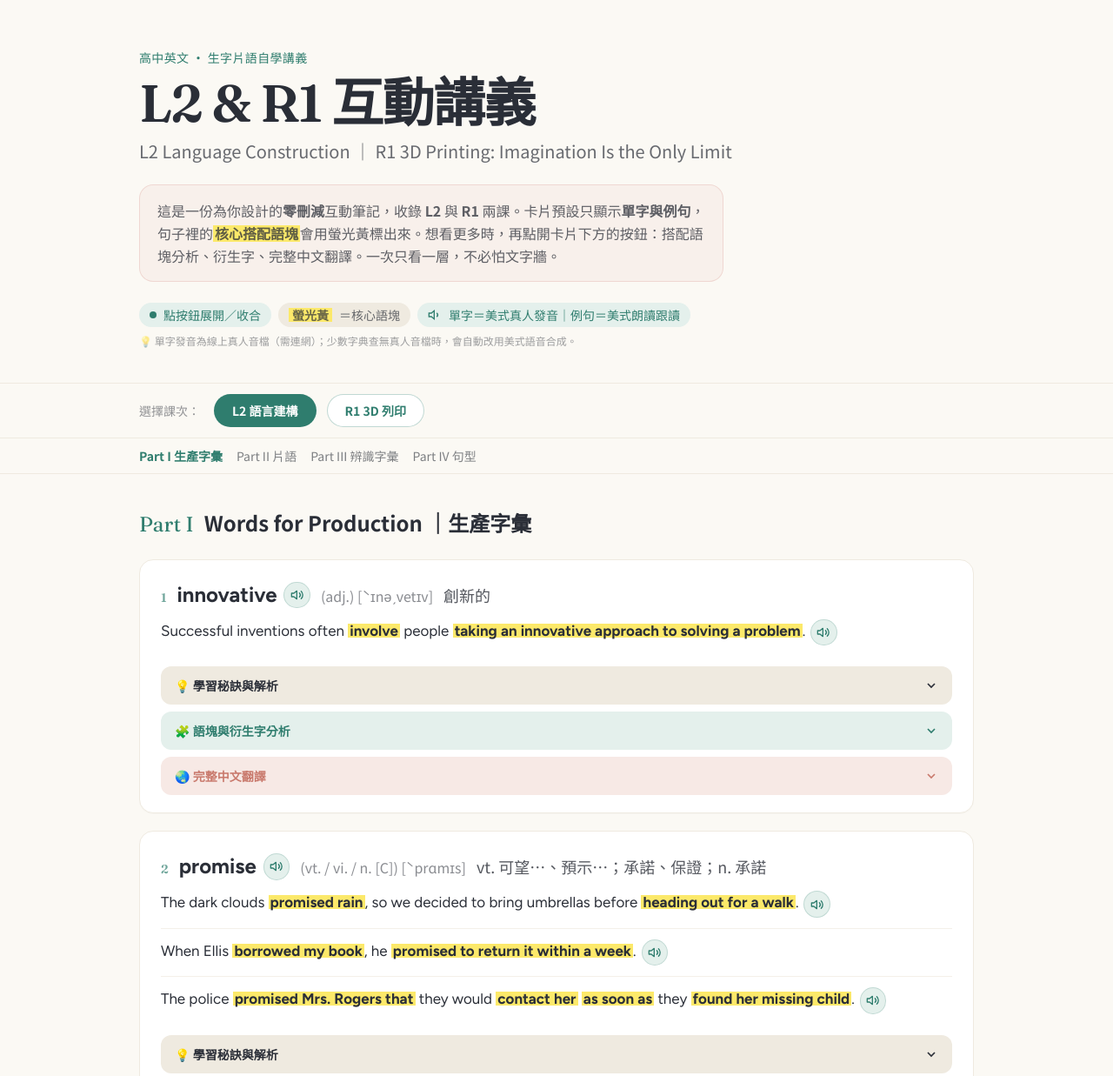
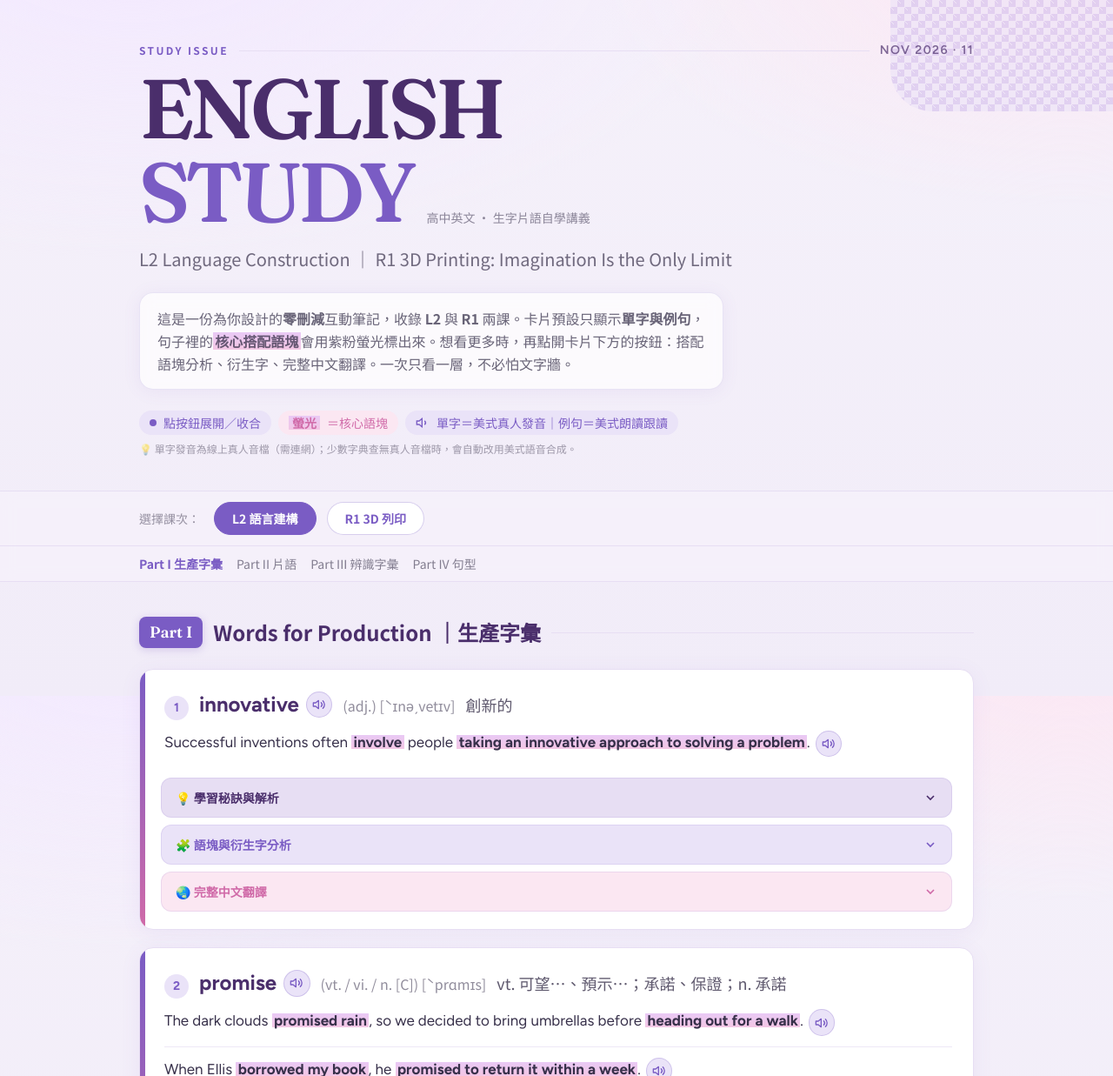
Before and after one commit to ROUYI-112/B3L2R1, a plain HTML site: page index.html in a window 1280 px wide. Shown: the top 1237 px of the page at 87% size. Drawn offline with nearby package versions, Linux system fonts and the light colour scheme.

Commit message:
Update index.html

```diff
--- a/index.html
+++ b/index.html
@@ -13,16 +13,18 @@ tailwind.config = {
   theme: {
     extend: {
       colors: {
-        ink: '#2A2E37',
-        paper: '#FBF9F4',
+        /* names kept from original theme; recoloured to a lavender / purple NYLON palette */
+        ink: '#37304A',        /* deep plum-grey text */
+        paper: '#F5F1FA',      /* soft lavender paper */
         card: '#FFFFFF',
-        teal: '#2F7D6E',
-        tealsoft: '#E4F0EC',
-        rose: '#C97A6D',
-        rosesoft: '#F7E9E5',
-        band: '#EFEAE0',
-        indigo: '#4C5B8A',
-        indigosoft: '#E7EAF3',
+        teal: '#7A5CC4',       /* primary = violet (was teal) */
+        tealsoft: '#EAE3F8',   /* violet tint */
+        rose: '#D06AA8',       /* accent = magenta-pink (was terracotta) */
+        rosesoft: '#FBE7F2',   /* pink tint */
+        band: '#E7DEF3',       /* dividers / soft bands */
+        indigo: '#5647A0',
+        indigosoft: '#E7E2F5',
+        plum: '#4A2E6B',       /* headline purple, matches NYLON logo */
       },
       fontFamily: {
         display: ['Fraunces', 'Noto Sans TC', 'serif'],
@@ -35,12 +37,20 @@ tailwind.config = {
 </script>
 <style>
   html { scroll-behavior: smooth; }
-  body { background:#FBF9F4; color:#2A2E37; }
+  body {
+    color:#37304A;
+    background:
+      radial-gradient(1200px 600px at 12% -8%, #F3E9FF 0%, rgba(243,233,255,0) 60%),
+      radial-gradient(1000px 520px at 96% -6%, #FCE7F3 0%, rgba(252,231,243,0) 55%),
+      linear-gradient(180deg, #F5F1FA 0%, #F1ECF8 100%);
+    background-attachment: fixed;
+  }
+  /* highlighter — violet→pink glow, matches NYLON cover */
   .chunk {
-    background: linear-gradient(180deg, transparent 12%, #FCE96A 12%, #FCE96A 90%, transparent 90%);
+    background: linear-gradient(180deg, transparent 10%, #E9C9F5 10%, #F3C6E4 92%, transparent 92%);
     font-weight: 700;
-    padding: 0 .12em;
-    border-radius: 2px;
+    padding: 0 .14em;
+    border-radius: 3px;
   }
   .en { font-family:'Figtree','Noto Sans TC',sans-serif; line-height:1.75; }
   .zh { font-family:'Noto Sans TC',sans-serif; line-height:2.0; }
@@ -51,53 +61,96 @@ tailwind.config = {
   details > summary { list-style:none; }
   details > summary::-webkit-details-marker { display:none; }
   @media (prefers-reduced-motion: reduce){ .panel{transition:none;} .chev{transition:none;} html{scroll-behavior:auto;} }
-  .navlink.active { color:#2F7D6E; font-weight:700; }
-  ::selection { background:#FCE96A; }
+  .navlink.active { color:#7A5CC4; font-weight:700; }
+  ::selection { background:#E9C9F5; color:#37304A; }
+
+  /* houndstooth texture (the cover's hat pattern) for hero + section labels */
+  .houndstooth{
+    background-color:#EAE3F8;
+    background-image:
+      linear-gradient(45deg, #cbb6ec 25%, transparent 25%, transparent 75%, #cbb6ec 75%),
+      linear-gradient(45deg, #cbb6ec 25%, transparent 25%, transparent 75%, #cbb6ec 75%);
+    background-size:16px 16px;
+    background-position:0 0, 8px 8px;
+    opacity:.5;
+  }
 
   .speak-btn{
     display:inline-flex; align-items:center; justify-content:center;
     width:1.9rem; height:1.9rem; flex:0 0 auto;
     border-radius:9999px; cursor:pointer;
-    background:#E4F0EC; color:#2F7D6E; border:1px solid rgba(47,125,110,.2);
+    background:#EAE3F8; color:#7A5CC4; border:1px solid rgba(122,92,196,.25);
     transition:background .15s, transform .1s; vertical-align:middle;
   }
-  .speak-btn:hover{ background:#d4e8e1; }
+  .speak-btn:hover{ background:#ddd0f4; }
   .speak-btn:active{ transform:scale(.92); }
-  .speak-btn.playing{ background:#2F7D6E; color:#fff; }
-  .speak-btn.loading{ background:#E4F0EC; color:#2F7D6E; }
+  .speak-btn.playing{ background:#7A5CC4; color:#fff; }
+  .speak-btn.loading{ background:#EAE3F8; color:#7A5CC4; }
   .speak-btn .ico-spin{ animation:spin .8s linear infinite; }
   @keyframes spin{ to{ transform:rotate(360deg); } }
   .speak-btn svg{ width:1rem; height:1rem; }
-  .speak-btn:focus-visible{ outline:2px solid #2F7D6E; outline-offset:2px; }
+  .speak-btn:focus-visible{ outline:2px solid #7A5CC4; outline-offset:2px; }
   .rw{ border-radius:3px; padding:0 .04em; transition:background .06s; }
-  .rw.spoken{ background:#FCE96A; box-shadow:0 0 0 2px #FCE96A; }
+  .rw.spoken{ background:#E9C9F5; box-shadow:0 0 0 2px #E9C9F5; }
   .say{ display:inline; }
   @media (prefers-reduced-motion: reduce){ .speak-btn{transition:none;} .rw{transition:none;} }
 
   /* lesson tab switch */
   .lesson-tab{ transition:all .2s; }
-  .lesson-tab.active{ background:#2F7D6E; color:#fff; }
+  .lesson-tab.active{ background:#7A5CC4; color:#fff; border-color:#7A5CC4 !important; }
   .lesson-pane[hidden]{ display:none; }
+
+  /* NYLON-style display headline */
+  .nylon-title{
+    font-family:'Fraunces','Noto Sans TC',serif;
+    font-weight:600; letter-spacing:-.02em; color:#4A2E6B;
+  }
+
+  /* ---- hard fallbacks for JS-injected UI (independent of CDN scan timing) ---- */
+  .acc-btn{ border:1px solid rgba(122,92,196,.12); }
+  .acc-btn .chev{ width:1rem; height:1rem; }
+  /* colour the three accordion button variants explicitly */
+  .acc-btn.bg-band{ background:#E7DEF3 !important; color:#4A2E6B !important; }
+  .acc-btn.bg-tealsoft{ background:#EAE3F8 !important; color:#7A5CC4 !important; }
+  .acc-btn.bg-rosesoft{ background:#FBE7F2 !important; color:#D06AA8 !important; }
+  /* soft inner panels */
+  .panel .bg-tealsoft\/50{ background:rgba(234,227,248,.55) !important; }
+  .panel .bg-rosesoft\/40{ background:rgba(251,231,242,.5) !important; }
+  .panel .bg-band\/60{ background:rgba(231,222,243,.6) !important; }
+  /* section Part chip + speak buttons rely on these even before CDN paints */
+  h2 ~ span, .section-chip{ }
+  .en.bg-teal, .bg-teal.rounded-lg{ background:#7A5CC4 !important; color:#fff !important; }
 </style>
 </head>
 <body class="font-sans antialiased">
 
-<!-- ===== HERO ===== -->
+<!-- ===== HERO (NYLON-cover style) ===== -->
 <header class="relative overflow-hidden border-b border-band">
-  <div class="max-w-5xl mx-auto px-5 sm:px-8 pt-14 pb-10">
-    <p class="zh text-teal font-medium tracking-wide text-sm mb-3">高中英文 · 生字片語自學講義</p>
-    <h1 class="font-display text-4xl sm:text-6xl font-semibold leading-[1.05] tracking-tight">
-      L2 &amp; R1 互動講義
+  <!-- houndstooth accent strip top-right -->
+  <div class="houndstooth absolute top-0 right-0 w-40 sm:w-64 h-24 sm:h-32 rounded-bl-[3rem] pointer-events-none"></div>
+  <div class="max-w-5xl mx-auto px-5 sm:px-8 pt-12 pb-10 relative">
+    <div class="flex items-center gap-3 mb-2">
+      <span class="zh text-teal font-semibold tracking-[.2em] text-xs uppercase">Study Issue</span>
+      <span class="h-px flex-1 bg-band"></span>
+      <span class="en text-plum/70 font-semibold text-sm tracking-widest">NOV 2026 · 11</span>
+    </div>
+    <h1 class="nylon-title text-6xl sm:text-8xl leading-[.9] tracking-tighter">
+      ENGLISH
     </h1>
-    <p class="zh text-lg sm:text-xl text-ink/70 mt-3">L2 Language Construction ｜ R1 3D Printing: Imagination Is the Only Limit</p>
-    <div class="zh mt-6 max-w-2xl text-ink/75 leading-relaxed bg-rosesoft/60 border border-rose/20 rounded-2xl px-5 py-4">
-      這是一份為你設計的<strong>零刪減</strong>互動筆記，收錄 <strong>L2</strong> 與 <strong>R1</strong> 兩課。卡片預設只顯示<strong>單字與例句</strong>，句子裡的<span class="chunk">核心搭配語塊</span>會用螢光黃標出來。想看更多時，再點開卡片下方的按鈕：搭配語塊分析、衍生字、完整中文翻譯。一次只看一層，不必怕文字牆。
+    <div class="flex items-end gap-4 flex-wrap">
+      <h1 class="nylon-title text-6xl sm:text-8xl leading-[.9] tracking-tighter text-teal">STUDY</h1>
+      <p class="zh text-ink/55 text-sm mb-2">高中英文 · 生字片語自學講義</p>
+    </div>
+    <p class="zh text-lg sm:text-xl text-ink/70 mt-4">L2 Language Construction ｜ R1 3D Printing: Imagination Is the Only Limit</p>
+
+    <div class="zh mt-6 max-w-2xl text-ink/75 leading-relaxed bg-white/70 backdrop-blur border border-teal/15 rounded-2xl px-5 py-4 shadow-[0_2px_20px_rgba(122,92,196,.08)]">
+      這是一份為你設計的<strong>零刪減</strong>互動筆記，收錄 <strong>L2</strong> 與 <strong>R1</strong> 兩課。卡片預設只顯示<strong>單字與例句</strong>，句子裡的<span class="chunk">核心搭配語塊</span>會用紫粉螢光標出來。想看更多時，再點開卡片下方的按鈕：搭配語塊分析、衍生字、完整中文翻譯。一次只看一層，不必怕文字牆。
     </div>
     <div class="mt-6 flex flex-wrap gap-2 text-sm zh">
       <span class="inline-flex items-center gap-2 bg-tealsoft text-teal rounded-full px-3 py-1"><span class="w-2 h-2 rounded-full bg-teal"></span>點按鈕展開／收合</span>
-      <span class="inline-flex items-center gap-2 bg-band text-ink/70 rounded-full px-3 py-1"><span class="chunk px-1">螢光黃</span>＝核心語塊</span>
+      <span class="inline-flex items-center gap-2 bg-rosesoft text-rose rounded-full px-3 py-1"><span class="chunk px-1">螢光</span>＝核心語塊</span>
       <span class="inline-flex items-center gap-2 bg-tealsoft text-teal rounded-full px-3 py-1">
-        <svg viewBox="0 0 24 24" fill="none" stroke="currentColor" stroke-width="2" class="w-4 h-4"><path d="M11 5 6 9H2v6h4l5 4V5z"/><path d="M15.5 8.5a5 5 0 0 1 0 7"/></svg>
+        <svg viewBox="0 0 24 24" fill="none" stroke="currentColor" stroke-width="2" class="w-4 h-4" style="width:1rem;height:1rem;flex:0 0 auto"><path d="M11 5 6 9H2v6h4l5 4V5z"/><path d="M15.5 8.5a5 5 0 0 1 0 7"/></svg>
         單字＝美式真人發音｜例句＝美式朗讀跟讀
       </span>
     </div>
@@ -123,33 +176,37 @@ tailwind.config = {
 <!-- ===================== L2 PANE ===================== -->
 <div class="lesson-pane" data-pane="L2">
   <section id="L2-part1" class="scroll-mt-32 mb-16">
-    <div class="flex items-baseline gap-3 mb-6">
-      <span class="font-display text-teal text-2xl">Part I</span>
-      <h2 class="zh text-2xl font-bold">Words for Production ｜生產字彙</h2>
+    <div class="flex items-center gap-3 mb-6">
+      <span class="en font-display text-white bg-teal rounded-lg px-3 py-1 text-lg font-semibold shadow-[0_2px_10px_rgba(122,92,196,.25)]">Part I</span>
+      <h2 class="zh text-2xl font-bold text-plum">Words for Production ｜生產字彙</h2>
+      <span class="hidden sm:block h-px flex-1 bg-band"></span>
     </div>
     <div id="L2-part1-cards" class="space-y-5"></div>
   </section>
 
   <section id="L2-part2" class="scroll-mt-32 mb-16">
-    <div class="flex items-baseline gap-3 mb-6">
-      <span class="font-display text-teal text-2xl">Part II</span>
-      <h2 class="zh text-2xl font-bold">Idioms &amp; Phrases ｜片語與慣用語</h2>
+    <div class="flex items-center gap-3 mb-6">
+      <span class="en font-display text-white bg-teal rounded-lg px-3 py-1 text-lg font-semibold shadow-[0_2px_10px_rgba(122,92,196,.25)]">Part II</span>
+      <h2 class="zh text-2xl font-bold text-plum">Idioms &amp; Phrases ｜片語與慣用語</h2>
+      <span class="hidden sm:block h-px flex-1 bg-band"></span>
     </div>
     <div id="L2-part2-cards" class="space-y-5"></div>
   </section>
 
   <section id="L2-part3" class="scroll-mt-32 mb-16">
-    <div class="flex items-baseline gap-3 mb-6">
-      <span class="font-display text-teal text-2xl">Part III</span>
-      <h2 class="zh text-2xl font-bold">Words for Recognition ｜課文辨識字彙</h2>
+    <div class="flex items-center gap-3 mb-6">
+      <span class="en font-display text-white bg-teal rounded-lg px-3 py-1 text-lg font-semibold shadow-[0_2px_10px_rgba(122,92,196,.25)]">Part III</span>
+      <h2 class="zh text-2xl font-bold text-plum">Words for Recognition ｜課文辨識字彙</h2>
+      <span class="hidden sm:block h-px flex-1 bg-band"></span>
     </div>
     <div id="L2-part3-cards" class="space-y-5"></div>
   </section>
 
   <section id="L2-part4" class="scroll-mt-32 mb-16">
-    <div class="flex items-baseline gap-3 mb-6">
-      <span class="font-display text-teal text-2xl">Part IV</span>
-      <h2 class="zh text-2xl font-bold">Sentence Patterns ｜句型剖析</h2>
+    <div class="flex items-center gap-3 mb-6">
+      <span class="en font-display text-white bg-teal rounded-lg px-3 py-1 text-lg font-semibold shadow-[0_2px_10px_rgba(122,92,196,.25)]">Part IV</span>
+      <h2 class="zh text-2xl font-bold text-plum">Sentence Patterns ｜句型剖析</h2>
+      <span class="hidden sm:block h-px flex-1 bg-band"></span>
     </div>
     <div id="L2-part4-content" class="space-y-6"></div>
   </section>
@@ -158,17 +215,19 @@ tailwind.config = {
 <!-- ===================== R1 PANE ===================== -->
 <div class="lesson-pane" data-pane="R1" hidden>
   <section id="R1-part1" class="scroll-mt-32 mb-16">
-    <div class="flex items-baseline gap-3 mb-6">
-      <span class="font-display text-teal text-2xl">Part I</span>
-      <h2 class="zh text-2xl font-bold">Words for Production ｜生產字彙</h2>
+    <div class="flex items-center gap-3 mb-6">
+      <span class="en font-display text-white bg-teal rounded-lg px-3 py-1 text-lg font-semibold shadow-[0_2px_10px_rgba(122,92,196,.25)]">Part I</span>
+      <h2 class="zh text-2xl font-bold text-plum">Words for Production ｜生產字彙</h2>
+      <span class="hidden sm:block h-px flex-1 bg-band"></span>
     </div>
     <div id="R1-part1-cards" class="space-y-5"></div>
   </section>
 
   <section id="R1-part2" class="scroll-mt-32 mb-16">
-    <div class="flex items-baseline gap-3 mb-6">
-      <span class="font-display text-teal text-2xl">Part II</span>
-      <h2 class="zh text-2xl font-bold">Idioms &amp; Phrases ｜片語與慣用語</h2>
+    <div class="flex items-center gap-3 mb-6">
+      <span class="en font-display text-white bg-teal rounded-lg px-3 py-1 text-lg font-semibold shadow-[0_2px_10px_rgba(122,92,196,.25)]">Part II</span>
+      <h2 class="zh text-2xl font-bold text-plum">Idioms &amp; Phrases ｜片語與慣用語</h2>
+      <span class="hidden sm:block h-px flex-1 bg-band"></span>
     </div>
     <div id="R1-part2-cards" class="space-y-5"></div>
   </section>
@@ -176,9 +235,12 @@ tailwind.config = {
 
 </main>
 
-<footer class="border-t border-band mt-8">
-  <div class="max-w-5xl mx-auto px-5 sm:px-8 py-8 zh text-sm text-ink/50">
-    L2 &amp; R1 — Complete Study Guide ｜ 零刪減互動版 · 為專注學習而設計
+<footer class="border-t border-band mt-8 relative overflow-hidden">
+  <div class="houndstooth absolute bottom-0 left-0 w-32 sm:w-48 h-16 sm:h-20 rounded-tr-[2.5rem] pointer-events-none"></div>
+  <div class="max-w-5xl mx-auto px-5 sm:px-8 py-8 zh text-sm text-ink/50 relative flex items-center gap-3 flex-wrap">
+    <span class="en font-display text-plum font-semibold tracking-tight">ENGLISH STUDY</span>
+    <span class="h-4 w-px bg-band"></span>
+    <span>L2 &amp; R1 — Complete Study Guide ｜ 零刪減互動版 · 為專注學習而設計</span>
   </div>
 </footer>
 
@@ -1416,11 +1478,12 @@ function vocabCard(v, idx, prefix){
   const hasAnalysis = (v.collocations && v.collocations.length) || (v.derived && v.derived.length);
   const posLine = v.pos ? `<span class="zh text-ink/55 text-base font-normal">${v.pos}</span>` : '';
   return `
-  <article class="bg-card rounded-2xl border border-band shadow-[0_1px_0_rgba(0,0,0,0.02)] overflow-hidden">
-    <div class="p-5 sm:p-6">
+  <article class="bg-card rounded-2xl border border-band shadow-[0_4px_24px_rgba(122,92,196,.07)] overflow-hidden relative">
+    <span class="absolute left-0 top-0 bottom-0 w-1.5 bg-gradient-to-b from-teal to-rose"></span>
+    <div class="p-5 sm:p-6 pl-6 sm:pl-7">
       <div class="flex items-baseline gap-3 flex-wrap mb-3">
-        <span class="font-display text-teal/70 text-sm font-semibold">${idx+1}</span>
-        <h3 class="en text-2xl font-bold text-ink inline-flex items-center gap-2"><span class="say">${v.headword}</span>${speakBtn(v.headword)}</h3>
+        <span class="en inline-flex items-center justify-center w-7 h-7 rounded-full bg-tealsoft text-teal text-sm font-bold shrink-0">${idx+1}</span>
+        <h3 class="en text-2xl font-bold text-plum inline-flex items-center gap-2"><span class="say">${v.headword}</span>${speakBtn(v.headword)}</h3>
         ${posLine}
         <span class="zh text-ink/80 text-lg">${v.meaning}</span>
       </div>
@@ -1458,9 +1521,9 @@ function vocabCard(v, idx, prefix){
    ============================================================ */
 function patternBlock(p, key){
   return `
-  <div class="bg-card rounded-2xl border border-band overflow-hidden">
-    <div class="bg-teal text-white p-5 sm:p-6">
-      <p class="zh text-white/70 text-sm mb-1">${p.title}</p>
+  <div class="bg-card rounded-2xl border border-band overflow-hidden shadow-[0_4px_24px_rgba(122,92,196,.07)]">
+    <div class="text-white p-5 sm:p-6" style="background:linear-gradient(120deg,#7A5CC4 0%,#9B5CB8 55%,#D06AA8 100%)">
+      <p class="zh text-white/75 text-sm mb-1">${p.title}</p>
       <p class="en text-lg font-semibold leading-snug">${p.formula}</p>
     </div>
     <div class="p-5 sm:p-6 space-y-4">
```
